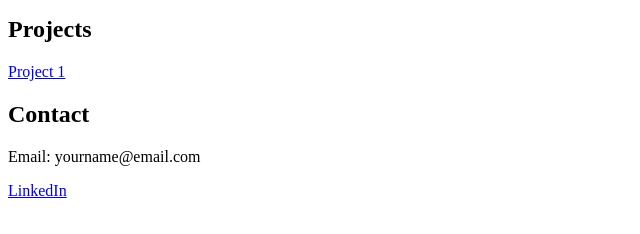
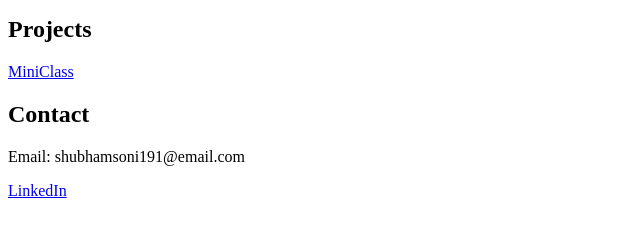
Before and after one commit to shubhamsoni191/shubhamsoni191.github.io, a plain HTML site: page index.html in a window 1280 px wide. Shown: the part 308-542 px from the top of the page, 0-640 px from the left. Drawn offline with Linux system fonts and the light colour scheme.

Commit message:
Update index.html

```diff
--- a/index.html
+++ b/index.html
@@ -19,10 +19,10 @@
   </ul>
 
   <h2>Projects</h2>
-  <p><a href="https://github.com/your-username/project-link">Project 1</a></p>
+  <p><a href="https://github.com/shubhamsoni191/MiniClass">MiniClass</a></p>
 
   <h2>Contact</h2>
-  <p>Email: yourname@email.com</p>
-  <p><a href="https://www.linkedin.com/in/yourprofile/">LinkedIn</a></p>
+  <p>Email: shubhamsoni191@email.com</p>
+  <p><a href="https://www.linkedin.com/in/shubham-s-58337a134/">LinkedIn</a></p>
 </body>
 </html>
```
